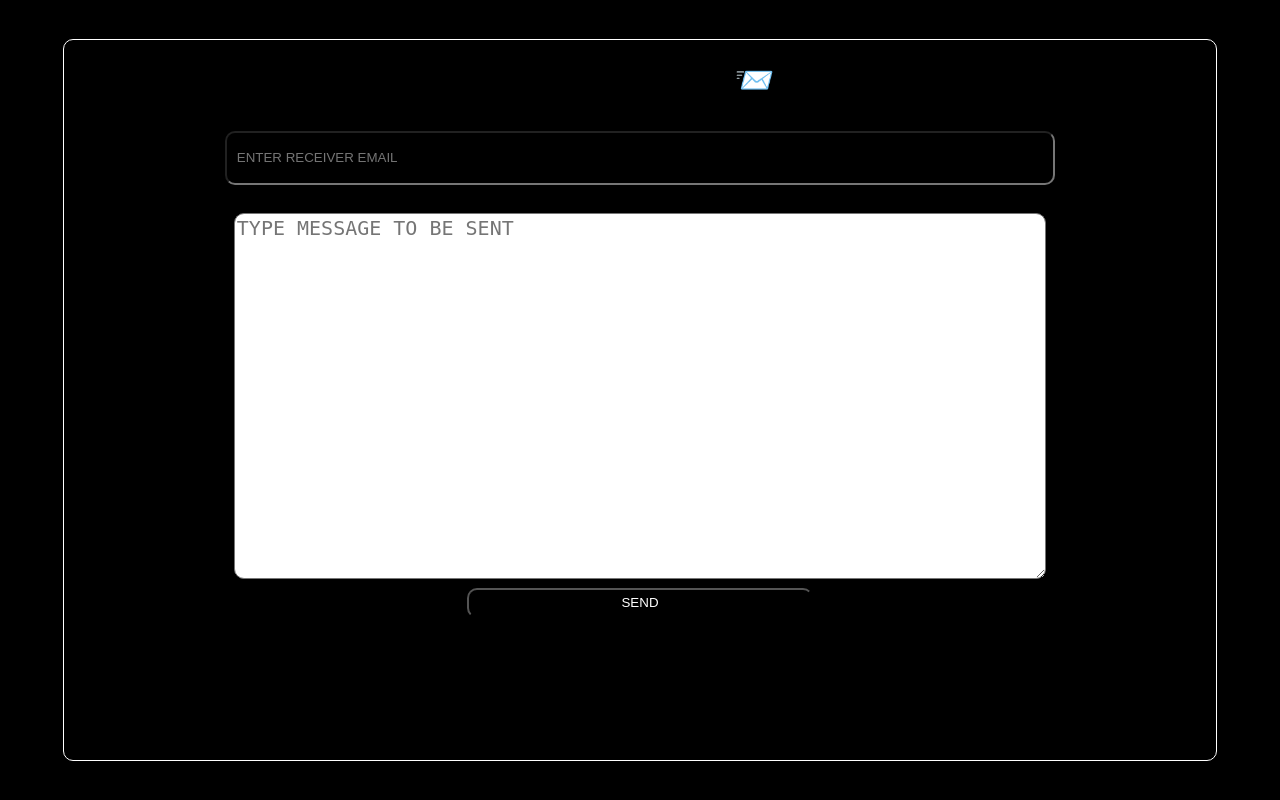
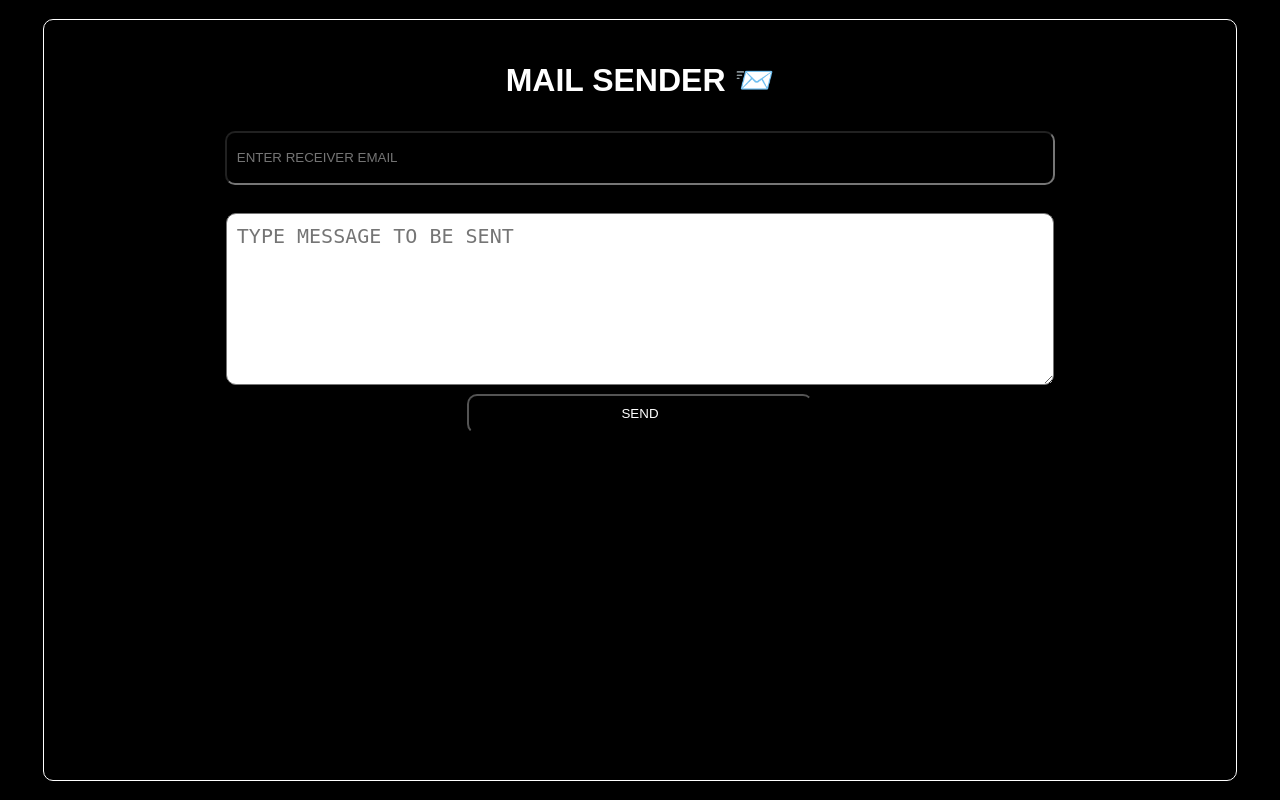
Before and after one commit to Sman12345678/Mail-Sender, a Flask app: page / in a window 1280 px wide. Run offline with Flask 3, Linux system fonts and the light colour scheme.

Commit message:
Update index.html

```diff
--- a/templates/index.html
+++ b/templates/index.html
@@ -4,7 +4,6 @@
   <meta http-equiv="CONTENT-TYPE" content="text/html; charset=UTF-8">
   <meta name="viewport" content="width=device-width, initial-scale=1.0">
   <title>MAIL SENDER</title>
-
   <style>
     body {
       font-family: Arial, sans-serif;
@@ -22,6 +21,7 @@
       justify-content: center;
       text-align: center;
       height: 90%;
+      padding: 20px;
     }
     #send {
       color: #fff;
@@ -34,26 +34,29 @@
     }
     #text {
       width: 70%;
-      height: 50%;
+      height: 150px;
       border-radius: 10px;
       color: orange;
       font-size: 20px;
+      padding: 10px;
     }
     #sub {
       background-color: black;
       color: #fff;
       border-radius: 10px;
-      height: 30px;
+      height: 40px;
       width: 30%;
       margin: 5px;
+      padding: 10px;
     }
     #sub:hover {
       color: #000000;
       background-color: #fff;
     }
+    h1 {
+      color: #fff;
+    }
   </style>
-
-
 </head>
 <body>
   <form action="/send-mail" method="POST" id="container">
@@ -64,9 +67,7 @@
   </form>
 
 
-    {% if message %}
-        <p>{{ message }}</p>
-    {% endif %}
+
 
 </body>
 </html>
```
